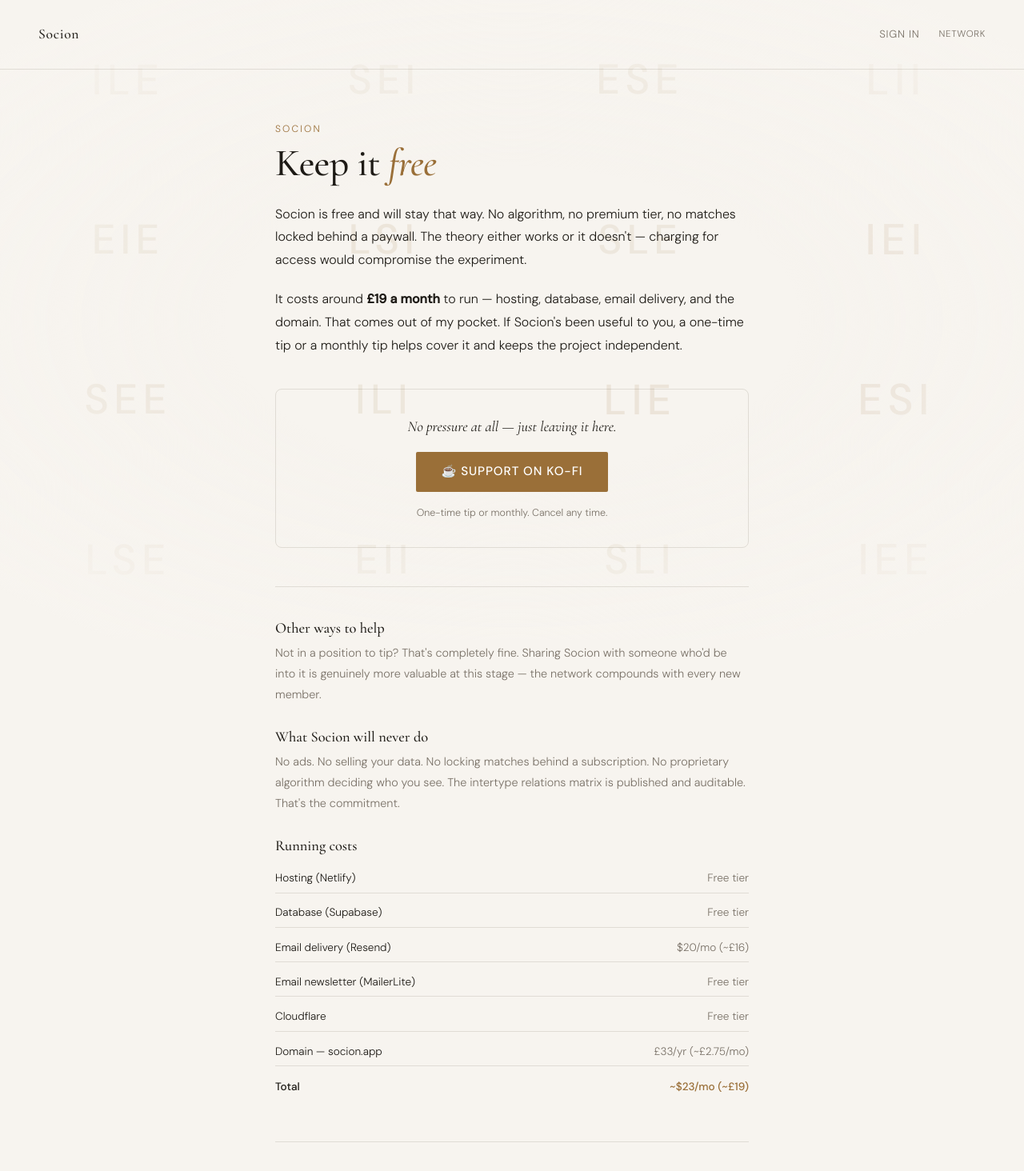
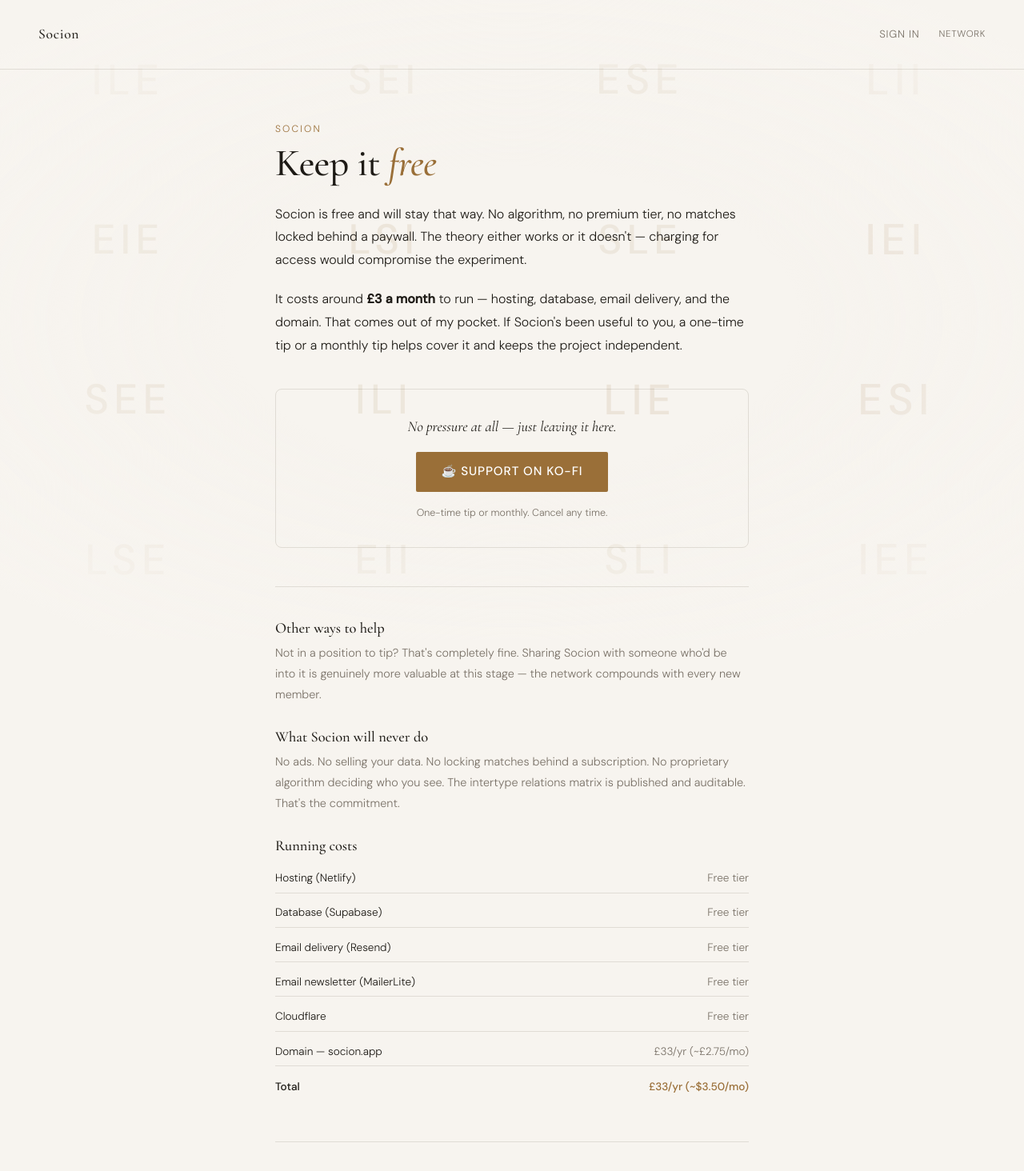
Before and after one commit to sstern42/socionics-match, a React (Vite) app: page /support in a window 1280 px wide. Shown: the top 1464 px of the page at 80% size. Built offline with nearby package versions, Linux system fonts and the light colour scheme; no server answers.

Commit message:
Update Support.jsx

```diff
--- a/src/pages/Support.jsx
+++ b/src/pages/Support.jsx
@@ -14,7 +14,7 @@ export default function Support() {
         </p>
 
         <p style={{ fontSize: '1rem', color: 'var(--text)', lineHeight: 1.8, marginBottom: '2.5rem' }}>
-          It costs around <strong>£19 a month</strong> to run — hosting, database, email delivery, and the domain. That comes out of my pocket. If Socion's been useful to you, a one-time tip or a monthly tip helps cover it and keeps the project independent.
+          It costs around <strong>£3 a month</strong> to run — hosting, database, email delivery, and the domain. That comes out of my pocket. If Socion's been useful to you, a one-time tip or a monthly tip helps cover it and keeps the project independent.
         </p>
 
         <div style={{
@@ -60,7 +60,7 @@ export default function Support() {
               {[
                 ['Hosting (Netlify)', 'Free tier'],
                 ['Database (Supabase)', 'Free tier'],
-                ['Email delivery (Resend)', '$20/mo (~£16)'],
+                ['Email delivery (Resend)', 'Free tier'],
                 ['Email newsletter (MailerLite)', 'Free tier'],
                 ['Cloudflare', 'Free tier'],
                 ['Domain — socion.app', '£33/yr (~£2.75/mo)'],
@@ -72,7 +72,7 @@ export default function Support() {
               ))}
               <div style={{ display: 'flex', justifyContent: 'space-between', fontSize: '0.85rem', padding: '0.5rem 0' }}>
                 <span style={{ color: 'var(--text)', fontWeight: 500 }}>Total</span>
-                <span style={{ color: 'var(--accent)', fontWeight: 500 }}>~$23/mo (~£19)</span>
+                <span style={{ color: 'var(--accent)', fontWeight: 500 }}>£33/yr (~$3.50/mo)</span>
               </div>
             </div>
           </div>
```
